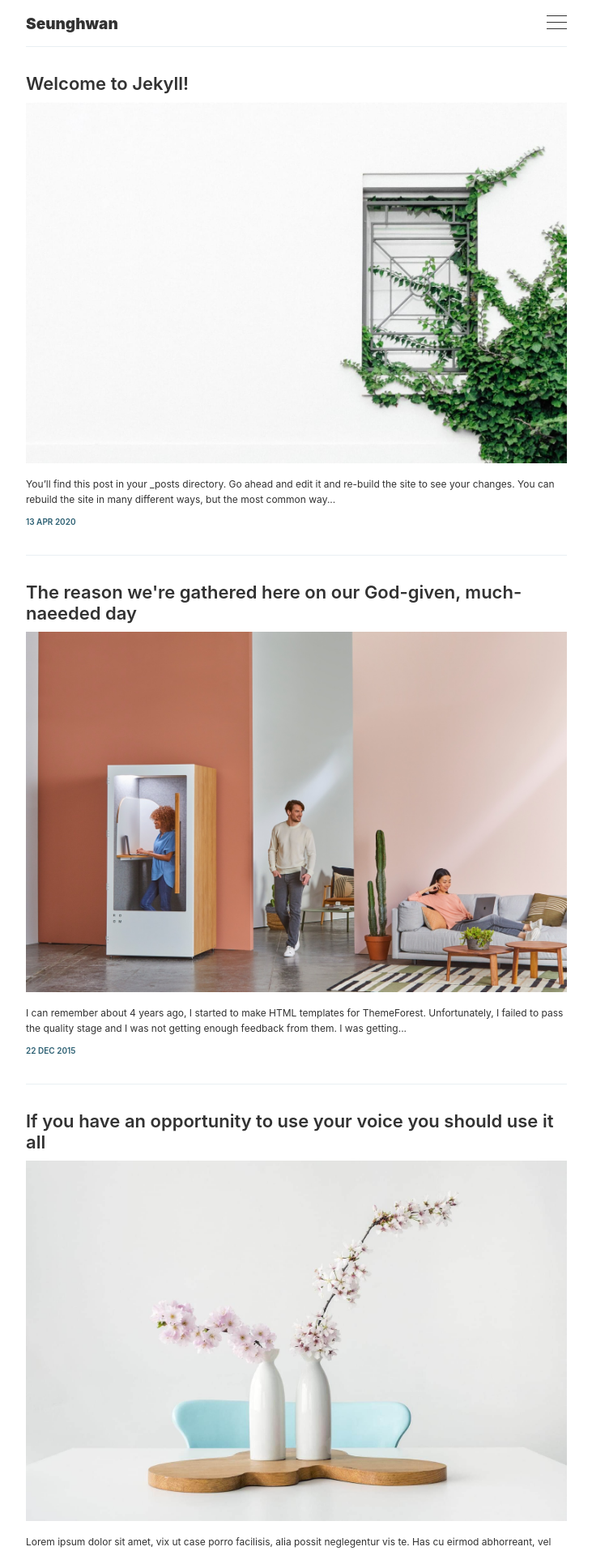
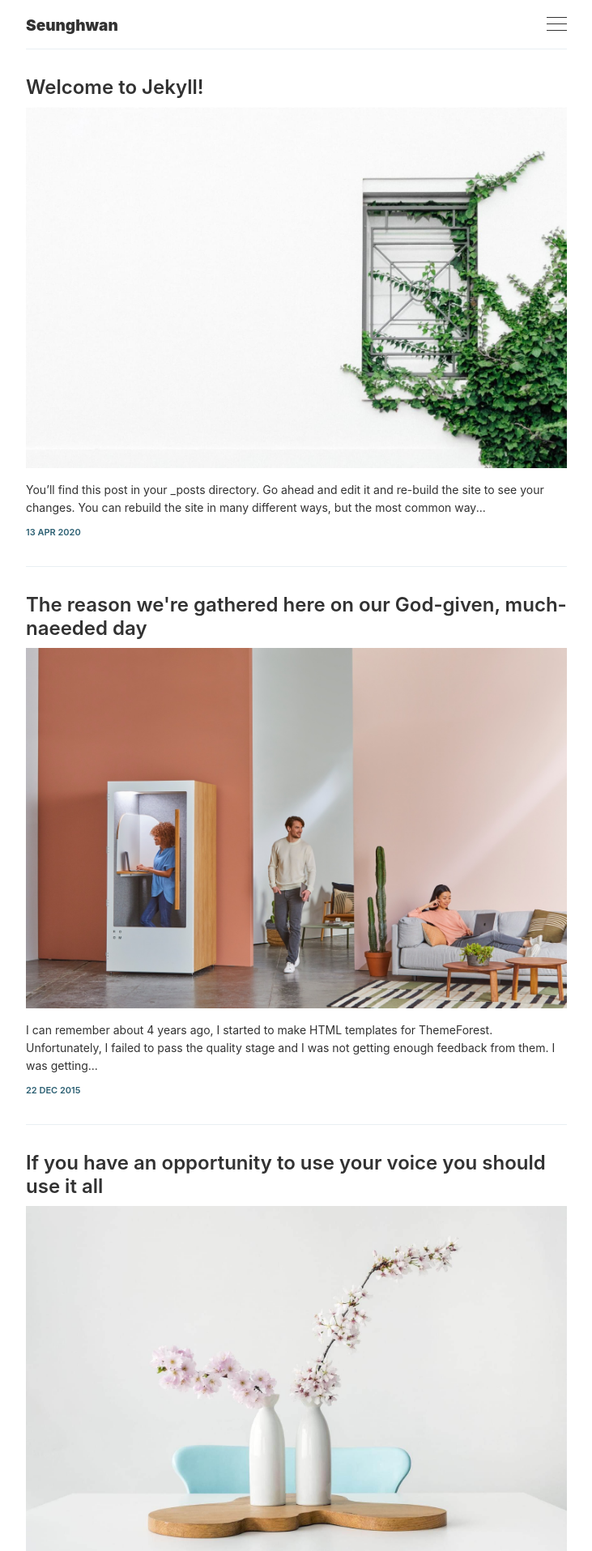
Before and after one commit to tjrichard/tjrichard.github.io, a Jekyll site: the page built from index.html, in a window 1280 px wide. Shown: the top 1915 px of the page at 81% size, without its empty margins (274-1005 px from the left). Built offline with Jekyll 4.4.1, drawn with Linux system fonts in a browser that asks for light colours; the list of posts is cut into pages by our own code.

Commit message:
Update _type.scss

```diff
--- a/_sass/settings/_type.scss
+++ b/_sass/settings/_type.scss
@@ -27,10 +27,10 @@
 $font-monospace:  courier, monospace;
 
 $font-size-header: 19px;
-$font-size-base:   14px;
-$font-size-medium: 12px;
-$font-size-small:  11px;
-$font-size-tiny:   10px;
+$font-size-base:   16px;
+$font-size-medium: 14px;
+$font-size-small:  12px;
+$font-size-tiny:   11px;
 
 $font-weight-light:   300;
 $font-weight-regular: 400;
```
